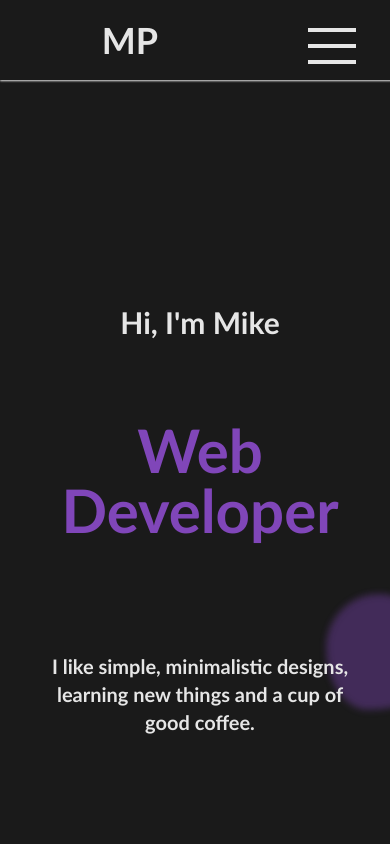
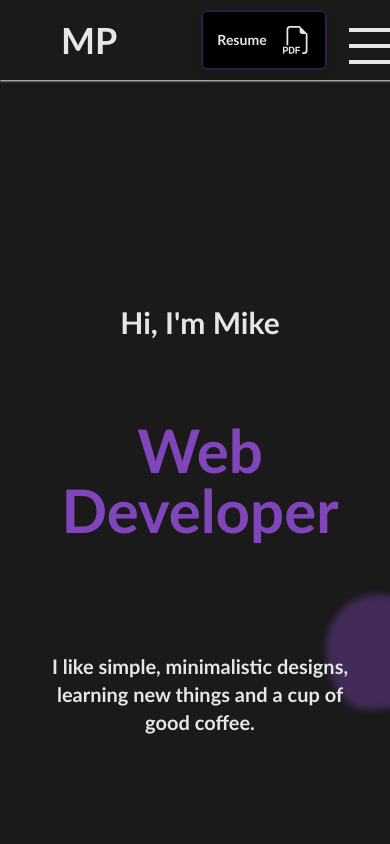
Before and after one commit to michalpaprocki/portfolio, a Next.js app: page / in a window 390 px wide. Shown: the top 844 px of the page. Built offline with nearby package versions, Linux system fonts and the light colour scheme.

Commit message:
added resume element and pdf

```diff
--- a/app/components/About.tsx
+++ b/app/components/About.tsx
@@ -38,7 +38,7 @@ const About = () => {
         "
         >
           <h3 className="text-2xl font-bold first-letter:capitalize text-center p-8 sm:mt-12">
-            Experience
+            Skills
           </h3>
           <p className="p-8 sm:w-[80%] w-full text-center text-lg semibol">
             While working on personal projects, I learned how to design,
--- a/app/components/Contact.tsx
+++ b/app/components/Contact.tsx
@@ -2,6 +2,7 @@
 import { useState } from "react";
 import { TbCopy } from "react-icons/tb";
 import Portal from "./dynamic/Portal";
+import { BsFiletypePdf } from "react-icons/bs";
 import Notification from "./dynamic/Notification";
 import Tile from "./dynamic/Tile";
 import { SiGithub } from "react-icons/si";
@@ -46,6 +47,7 @@ const Contact = () => {
   };
   return (
     <section id="contact" className="relative pt-[var(--headerH)] pb-5">
+
       <div className="flex xl:flex-row xl:items-start items-center justify-center flex-col">
         <div className=" mx-8">
           <h5 className="text-xl font-bold my-10 text-center">
@@ -58,7 +60,7 @@ const Contact = () => {
 
             <a
               href="mailto:michalpaprocki@proton.me"
-              className="p-1 text-xl font-semibold"
+              className="p-1 text-xl font-semibold hover:text-violet transition-all"
             >
               michalpaprocki@proton.me
             </a>
@@ -196,6 +198,7 @@ const Contact = () => {
       ) : (
         <></>
       )}
+
     </section>
   );
 };
--- a/app/components/dynamic/Burger.tsx
+++ b/app/components/dynamic/Burger.tsx
@@ -1,4 +1,5 @@
 "use client";
+import { BsFiletypePdf } from "react-icons/bs";
 import Tile from "./Tile";
 import DayAndNight from "./DayAndNight";
 import { useState } from "react";
@@ -52,6 +53,20 @@ const Burger = () => {
           <DayAndNight />
         </li>
       </ul>
+      <div className="flex justify-center p-4 whitespace-pre-wrap items-center text-xl font-semibold">
+        <div className="bg-black rounded-md text-light-color shadow-md shadow-dark-color dark:ring-violet-a40 dark:ring-2 dark:ring-inset">
+          <a
+            href="/files/resume.pdf"
+            target="_blank"
+            rel="noopener noreferrer"
+            className="flex items-center p-4 gap-4 hover:text-violet transition-all text-sm"
+          >
+            <p className="hidden lg:block">Download my resume</p>
+            <p className="block lg:hidden">Resume</p>
+            <BsFiletypePdf size={"2em"} />
+          </a>
+        </div>
+      </div>
       <div
         onClick={(e) => {
           animate(100);
--- a/app/components/dynamic/Header.tsx
+++ b/app/components/dynamic/Header.tsx
@@ -3,7 +3,6 @@ import ScrollTo from "@/helper/ScrollTo";
 import Logo from "../static/Logo";
 import Burger from "./Burger";
 const Header = () => {
-
   return (
     <nav
       id="navbar"
@@ -11,10 +10,7 @@ const Header = () => {
     >
       <ul className="flex items-center">
         <li className="p-1">
-
-
-            <Logo text="MP" fn={(e)=>ScrollTo("navbar")} />
-
+          <Logo text="MP" fn={(e) => ScrollTo("navbar")} />
         </li>
       </ul>
       <Burger />
--- a/app/components/static/Icon.tsx
+++ b/app/components/static/Icon.tsx
@@ -2,6 +2,7 @@ import { IconType } from "react-icons/lib";
 
 interface Props {
   Icon: IconType;
+  textColor? :string;
   title: string;
   darkHoverTextColor?: string;
   DarkHoverAfterTextColor?: string;
@@ -13,6 +14,7 @@ const Icon = ({
   title,
   darkHoverTextColor = "dark:hover:text-light-color",
   DarkHoverAfterTextColor = "dark:hover:after:text-light-color",
+  textColor = "text-light-color",
   text,
 }: Props) => {
   if (text)
@@ -28,7 +30,7 @@ const Icon = ({
     return (
       <div
         after-dynamic-value={title}
-        className={`after:content-[attr(after-dynamic-value)] sm:m-2 m-1 flex flex-col items-center p-1 after:transition-all after:ease-linear after:200ms after:delay-150 after:-translate-y-5 hover:after:translate-y-0 after:opacity-0 hover:after:opacity-100 after:scale-75 hover:after:scale-95 after:font-bold hover:text-violet transition-all delay-100 150ms sm:hover:scale-110 sm:scale-100 scale-75 w-12 hover:rotate-3 after:-rotate-3 text-center hover:scale-90 dark:text-violet ${darkHoverTextColor} ${DarkHoverAfterTextColor}`}
+        className={`after:content-[attr(after-dynamic-value)] sm:m-2 m-1 flex flex-col items-center p-1 after:transition-all after:ease-linear after:200ms after:delay-150 after:-translate-y-5 hover:after:translate-y-0 after:opacity-0 hover:after:opacity-100 after:scale-75 hover:after:scale-95 after:font-bold ${textColor} hover:text-violet transition-all delay-100 150ms sm:hover:scale-110 sm:scale-100 scale-75 w-12 hover:rotate-3 after:-rotate-3 text-center hover:scale-90 dark:text-violet ${darkHoverTextColor} ${DarkHoverAfterTextColor}`}
       >
         <Icon size={"3em"} />
       </div>
```
Also changed, not shown: 1 other file (tests, documents, lock files or other folders).
